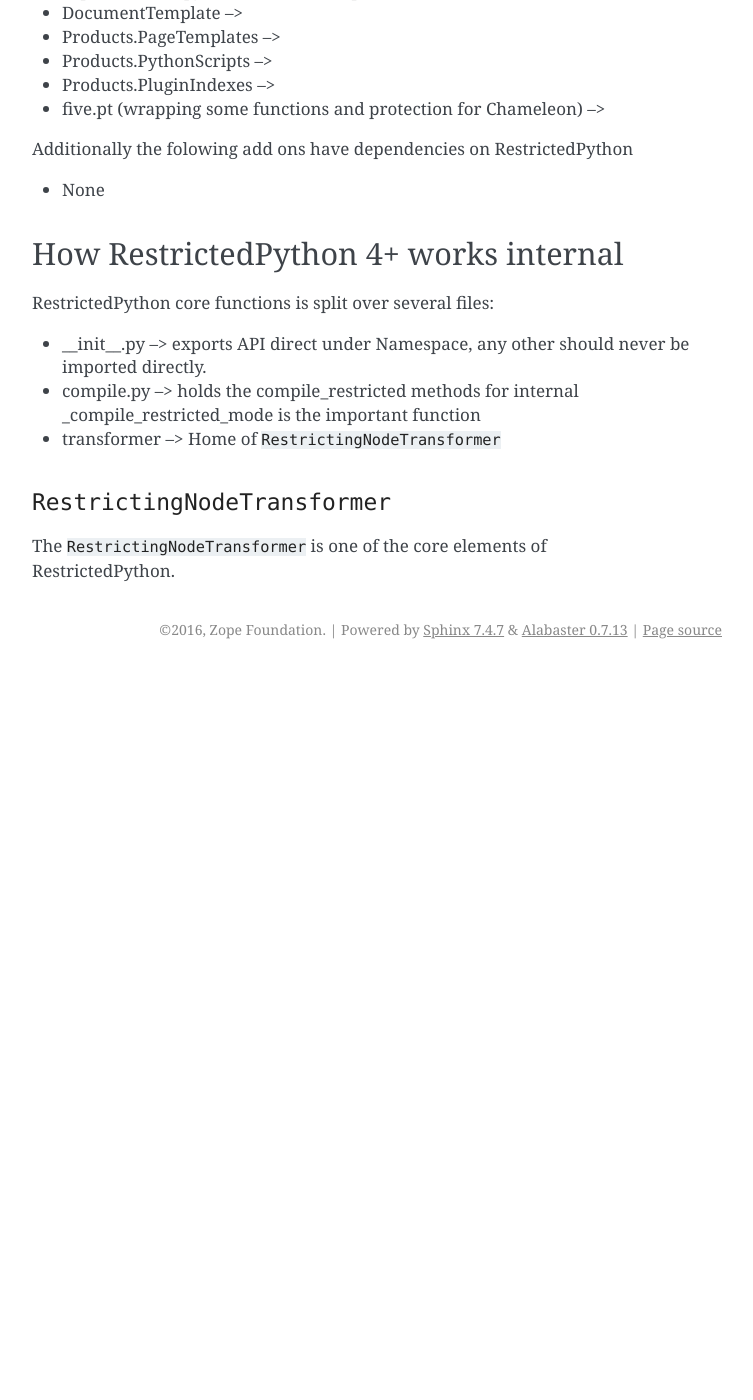
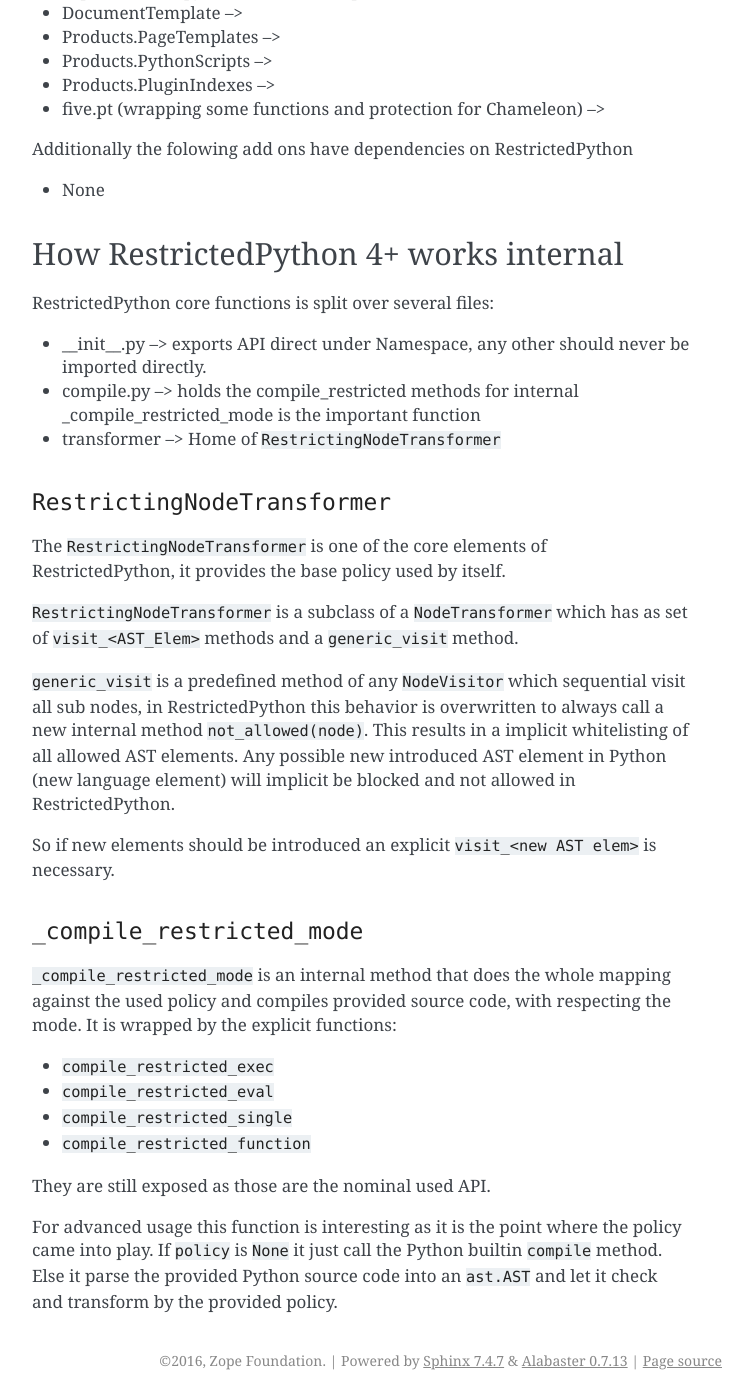
Before and after one commit to zopefoundation/RestrictedPython, a Sphinx documentation site: the page built from docs/RestrictedPython4/index.rst, in a window 1280 px wide and 1400 px high, scrolled down 1137 px. Shown: the whole window, without its empty margins (388-1141 px from the left). Built offline with Sphinx 7.4.7, drawn with Linux system fonts in a browser that asks for light colours; before the commit the page ends 1806 px from its top, so only the background shows below that; some of the changed text lies outside the part shown.

Commit message:
document internals

```diff
--- a/docs/RestrictedPython4/index.rst
+++ b/docs/RestrictedPython4/index.rst
@@ -62,4 +62,30 @@
 ``RestrictingNodeTransformer``
 ..............................
 
-The ``RestrictingNodeTransformer`` is one of the core elements of RestrictedPython.
+The ``RestrictingNodeTransformer`` is one of the core elements of RestrictedPython, it provides the base policy used by itself.
+
+``RestrictingNodeTransformer`` is a subclass of a ``NodeTransformer`` which has as set of ``visit_<AST_Elem>`` methods and a ``generic_visit`` method.
+
+``generic_visit`` is a predefined method of any ``NodeVisitor`` which sequential visit all sub nodes, in RestrictedPython this behavior is overwritten to always call a new internal method ``not_allowed(node)``.
+This results in a implicit whitelisting of all allowed AST elements.
+Any possible new introduced AST element in Python (new language element) will implicit be blocked and not allowed in RestrictedPython.
+
+So if new elements should be introduced an explicit ``visit_<new AST elem>`` is necessary.
+
+
+``_compile_restricted_mode``
+............................
+
+``_compile_restricted_mode`` is an internal method that does the whole mapping against the used policy and compiles provided source code, with respecting the mode.
+It is wrapped by the explicit functions:
+
+* ``compile_restricted_exec``
+* ``compile_restricted_eval``
+* ``compile_restricted_single``
+* ``compile_restricted_function``
+
+They are still exposed as those are the nominal used API.
+
+For advanced usage this function is interesting as it is the point where the policy came into play.
+If ``policy`` is ``None`` it just call the Python builtin ``compile`` method.
+Else it parse the provided Python source code into an ``ast.AST`` and let it check and transform by the provided policy.
```
